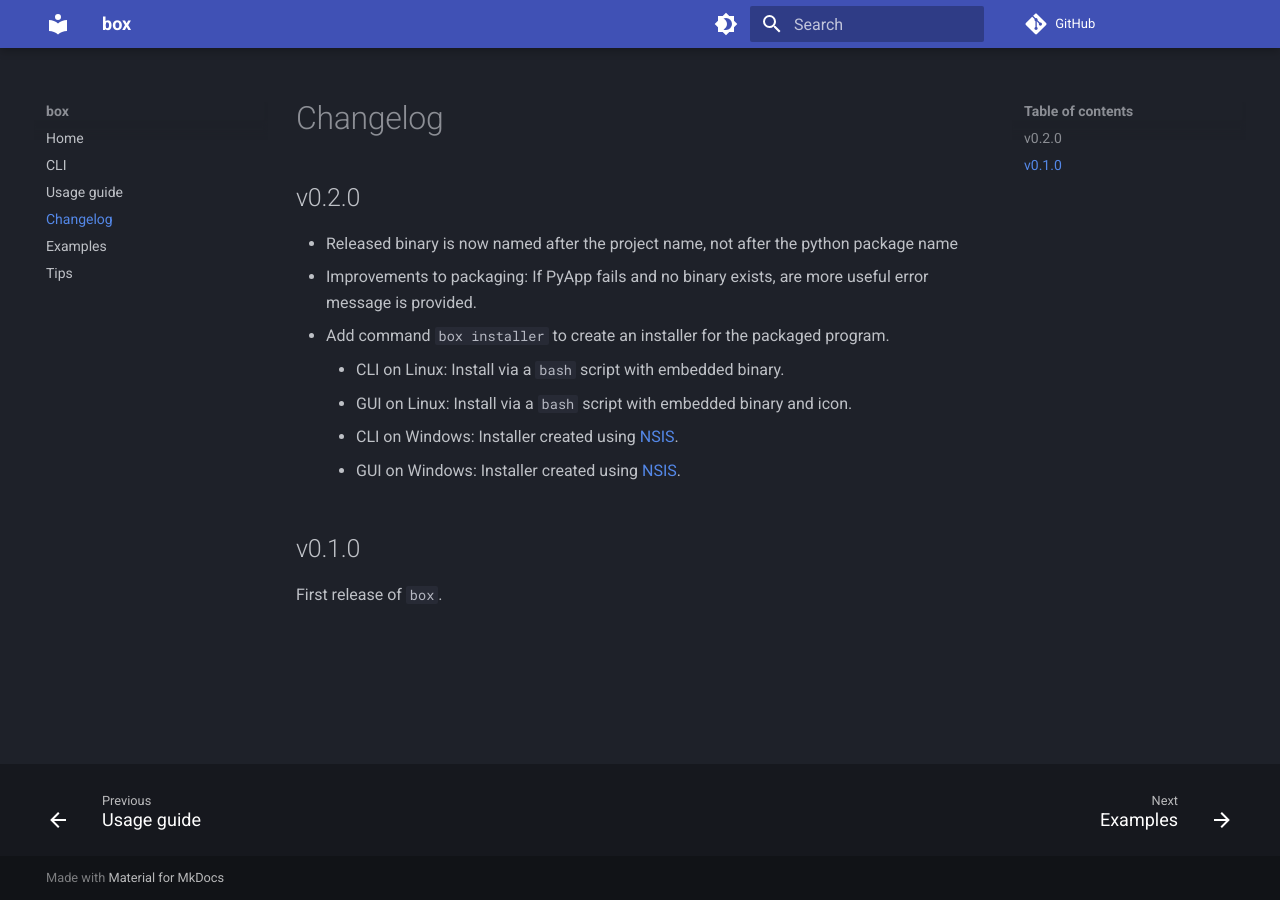
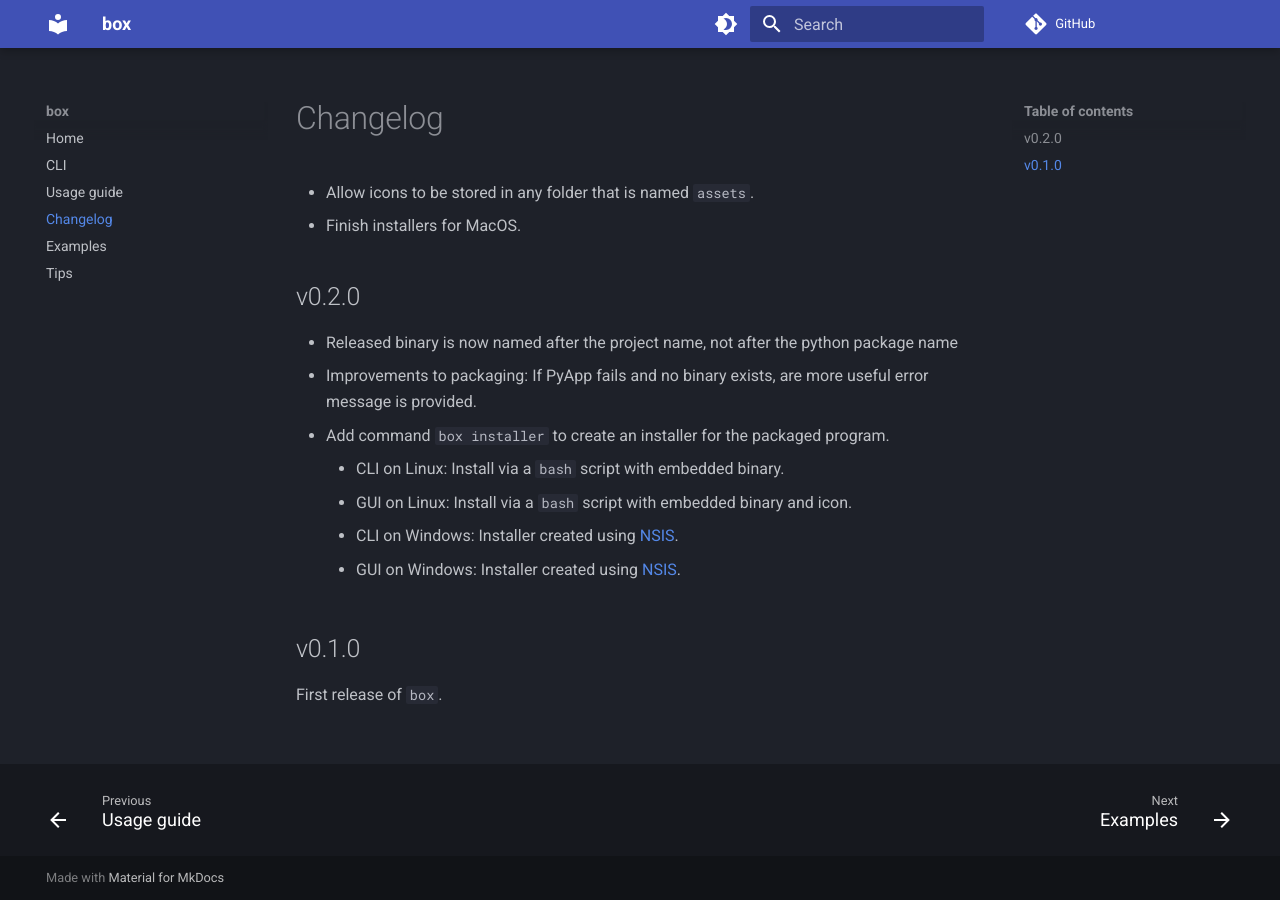
Before and after one commit to trappitsch/box, an MkDocs documentation site: the page built from docs/changelog.md, in a window 1280 px wide. Built offline with MkDocs 1.6.1 and Material for MkDocs 9.7.7, drawn with Linux system fonts in a browser that asks for light colours; comment, search, counter and statistics services are not loaded.

Commit message:
update guide and changelogc

```diff
--- a/docs/changelog.md
+++ b/docs/changelog.md
@@ -1,3 +1,6 @@
+- Allow icons to be stored in any folder that is named `assets`.
+- Finish installers for MacOS.
+
 ## v0.2.0
 
 - Released binary is now named after the project name, not after the python package name
```
Also changed, not shown: docs/guide.md (+1 -1 lines).
